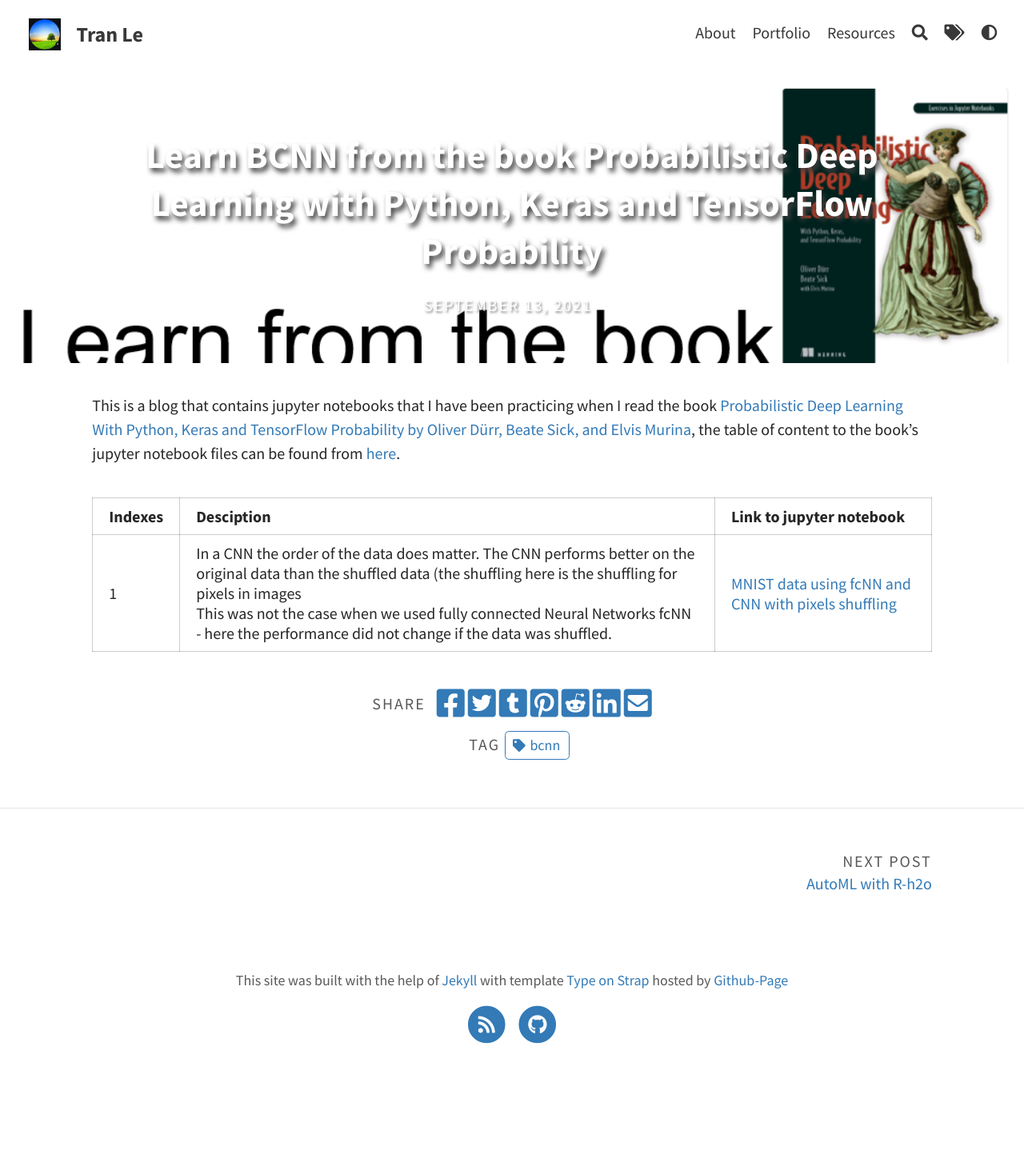
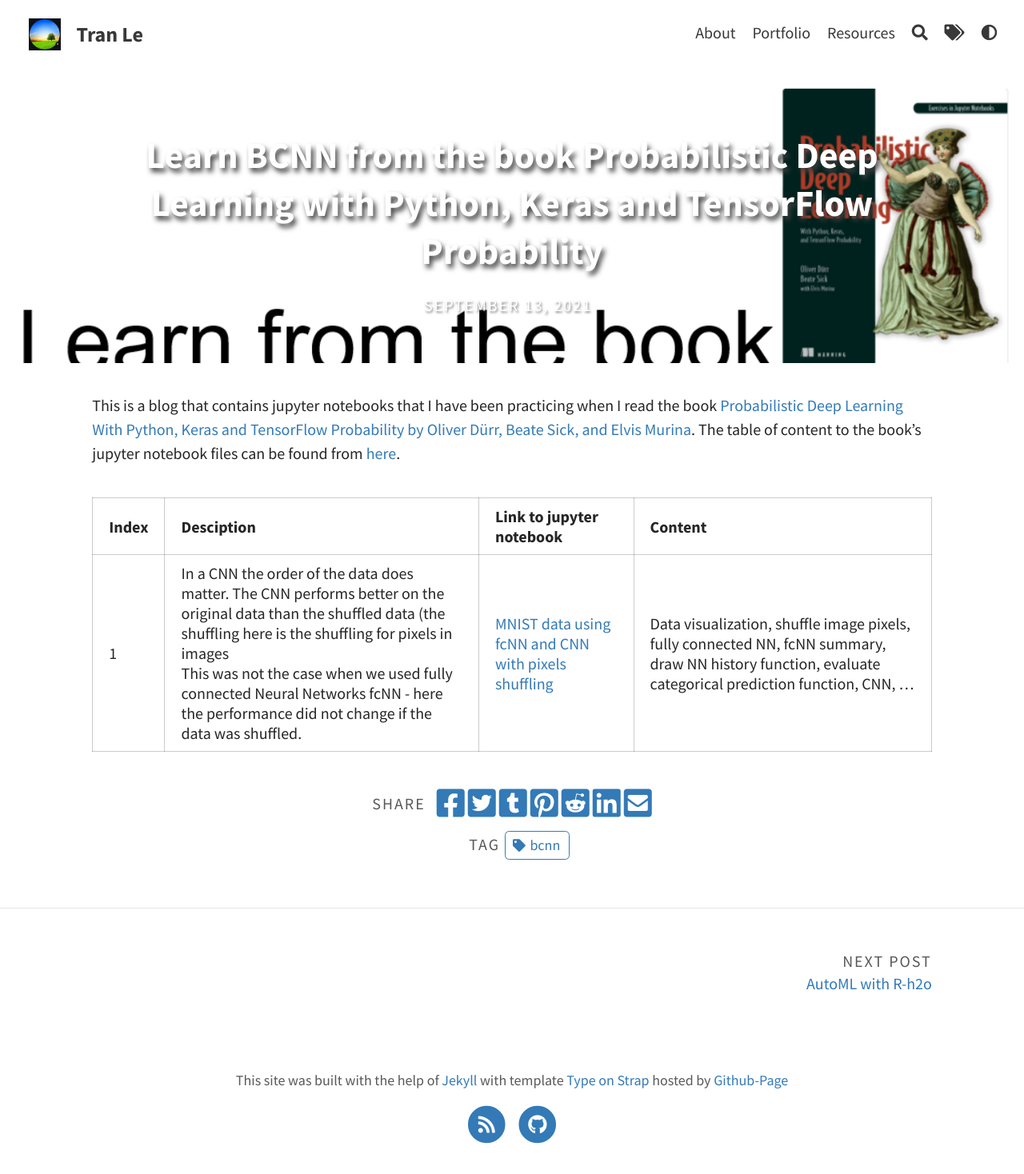
Before and after one commit to tranktle/porfolio, a Jekyll site: the page built from _posts/2021-09-13-learn-bcnn-book.md, in a window 1280 px wide. Shown: the whole page at 80% size. Built offline with Jekyll 4.4.1, drawn with Linux system fonts in a browser that asks for light colours; before the commit the page ends 1343 px from its top, so only the background shows below that.

Commit message:
Update 2021-09-13-learn-bcnn-book.md

```diff
--- a/_posts/2021-09-13-learn-bcnn-book.md
+++ b/_posts/2021-09-13-learn-bcnn-book.md
@@ -6,9 +6,9 @@
 tags: [bcnn]
 ---
 
-This is a blog that contains jupyter notebooks that I have been practicing when I read the book [Probabilistic Deep Learning With Python, Keras and TensorFlow Probability by Oliver Dürr, Beate Sick, and Elvis Murina](https://www.manning.com/books/probabilistic-deep-learning), the table of content to the book's jupyter notebook files can be found from [here](https://tensorchiefs.github.io/dl_book/).
+This is a blog that contains jupyter notebooks that I have been practicing when I read the book [Probabilistic Deep Learning With Python, Keras and TensorFlow Probability by Oliver Dürr, Beate Sick, and Elvis Murina](https://www.manning.com/books/probabilistic-deep-learning). The table of content to the book's jupyter notebook files can be found from [here](https://tensorchiefs.github.io/dl_book/).
 
 
-Indexes | Desciption | Link to jupyter notebook
-------------- | ------------- |---------------
-1 | In a CNN the order of the data does matter. The CNN performs better on the original data than the shuffled data (the shuffling here is the shuffling for pixels in images<br>This was not the case when we used fully connected Neural Networks fcNN - here the performance did not change if the data was shuffled. | [MNIST data using fcNN and CNN with pixels shuffling](https://github.com/tranktle/learn_bcnn_book/blob/main/chapter_02/MNIST%20data%20using%20fcNN%20and%20CNN.ipynb)
+Index | Desciption | Link to jupyter notebook| Content
+------------- | ------------- |---------------|------------
+1 | In a CNN the order of the data does matter. The CNN performs better on the original data than the shuffled data (the shuffling here is the shuffling for pixels in images<br>This was not the case when we used fully connected Neural Networks fcNN - here the performance did not change if the data was shuffled. | [MNIST data using fcNN and CNN with pixels shuffling](https://github.com/tranktle/learn_bcnn_book/blob/main/chapter_02/MNIST%20data%20using%20fcNN%20and%20CNN.ipynb) | Data visualization, shuffle image pixels, fully connected NN, fcNN summary, draw NN history function, evaluate categorical prediction function,  CNN, ...
```
